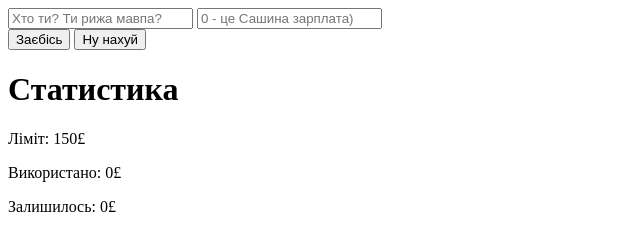
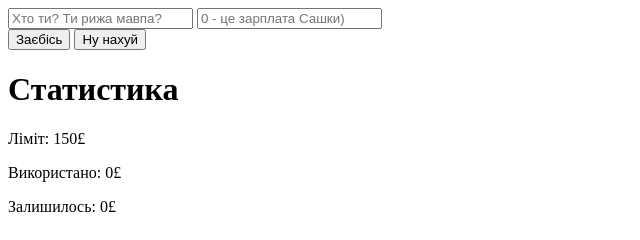
Before and after one commit to OKirsenko/receipt_control, a plain HTML site: page index.html in a window 1280 px wide. Shown: the full height of the page, 0-640 px from the left. Drawn offline with Linux system fonts and the light colour scheme.

Commit message:
Deploying to gh-pages from @ OKirsenko/receipt_control@a37b9117d3ee7cfa614ea1d3a2ead712de9ae63f 🚀

```diff
--- a/index.html
+++ b/index.html
@@ -1 +1 @@
-<!DOCTYPE html><html lang="ru"><head><meta charset="utf-8"><meta name="viewport" content="width=device-width, initial-scale=1.0"><title>Контроль витрат</title><link rel="stylesheet" href="/receipt_control/index.2b1f9808.css"><script type="module" src="/receipt_control/index.e199efd8.js"></script><script src="/receipt_control/index.50dc56a8.js" nomodule="" defer></script></head><body>   <div class="container"> <form action="submit" class="form"> <input type="text" placeholder="Хто ти? Ти рижа мавпа?" name="name" class="input_name"> <input type="number" name="amount" step="0.01" min="0" required class="input_amount" placeholder="0 - це Сашина зарплата)"> <div class="btn_wrap"> <button type="submit" class="form_btn submit_btn">Заєбісь</button> <button type="reset" class="form_btn reset_btn">Ну нахуй</button> </div> </form> </div> <div class="container"> <h1 class="header">Статистика</h1> <div class="descr_wrap"> <p class="descr">Ліміт: <span class="limit">150</span>&#163;</p> <p class="descr">Використано: <span class="spend">0</span>&#163;</p> <p class="descr">Залишилось: <span class="remains">0</span>&#163;</p> </div> </div> <div class="container"> <ul class="receipts_list"></ul> </div> <audio id="audio" src="/receipt_control/nihuya.9320f3a6.mp3"></audio> </body></html>
+<!DOCTYPE html><html lang="ru"><head><meta charset="utf-8"><meta name="viewport" content="width=device-width, initial-scale=1.0"><title>Контроль витрат</title><link rel="stylesheet" href="/receipt_control/index.2b1f9808.css"><script type="module" src="/receipt_control/index.e199efd8.js"></script><script src="/receipt_control/index.50dc56a8.js" nomodule="" defer></script></head><body>   <div class="container"> <form action="submit" class="form"> <input type="text" placeholder="Хто ти? Ти рижа мавпа?" name="name" class="input_name"> <input type="number" name="amount" step="0.01" min="0" required class="input_amount" placeholder="0 - це зарплата Сашки)"> <div class="btn_wrap"> <button type="submit" class="form_btn submit_btn">Заєбісь</button> <button type="reset" class="form_btn reset_btn">Ну нахуй</button> </div> </form> </div> <div class="container"> <h1 class="header">Статистика</h1> <div class="descr_wrap"> <p class="descr">Ліміт: <span class="limit">150</span>&#163;</p> <p class="descr">Використано: <span class="spend">0</span>&#163;</p> <p class="descr">Залишилось: <span class="remains">0</span>&#163;</p> </div> </div> <div class="container"> <ul class="receipts_list"></ul> </div> <audio id="audio" src="/receipt_control/nihuya.9320f3a6.mp3"></audio> </body></html>
```
